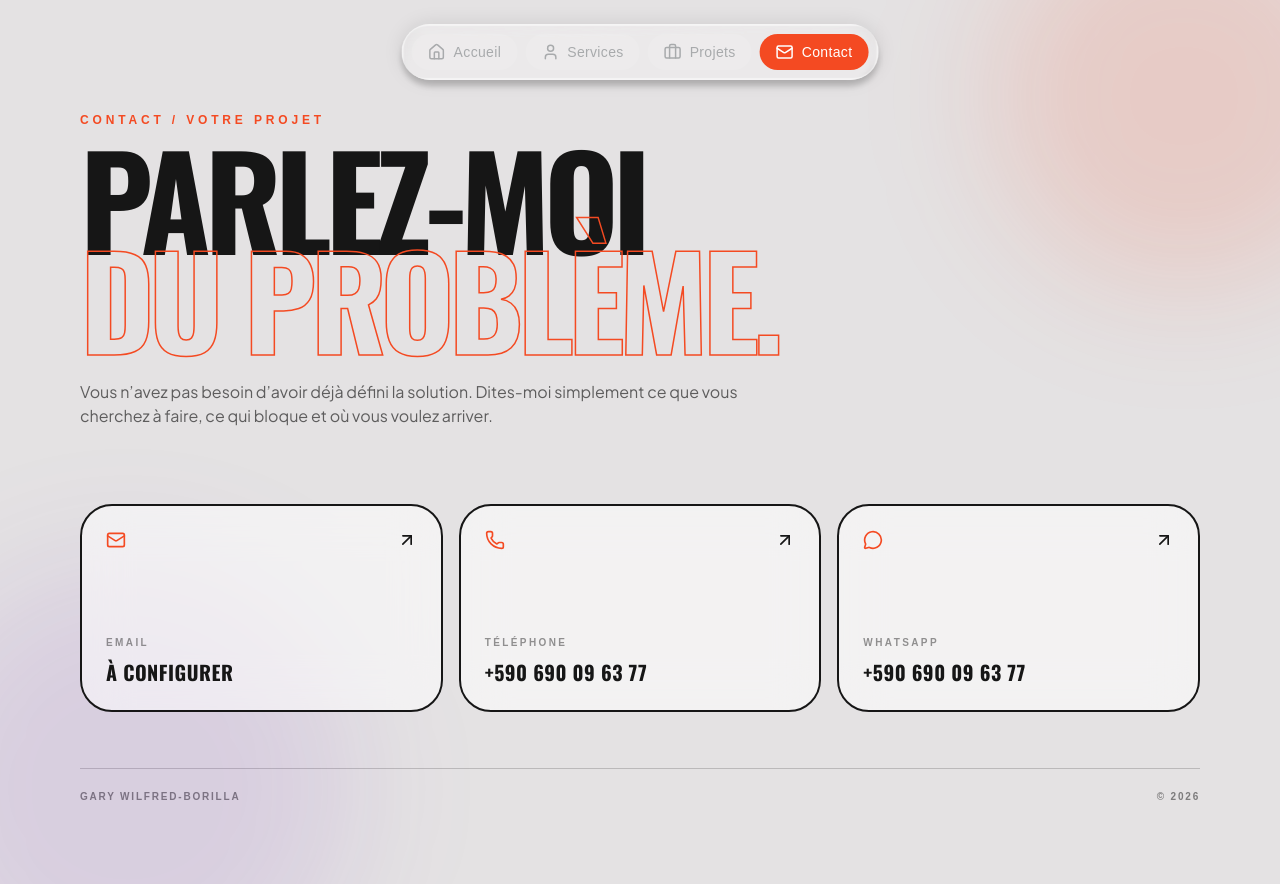
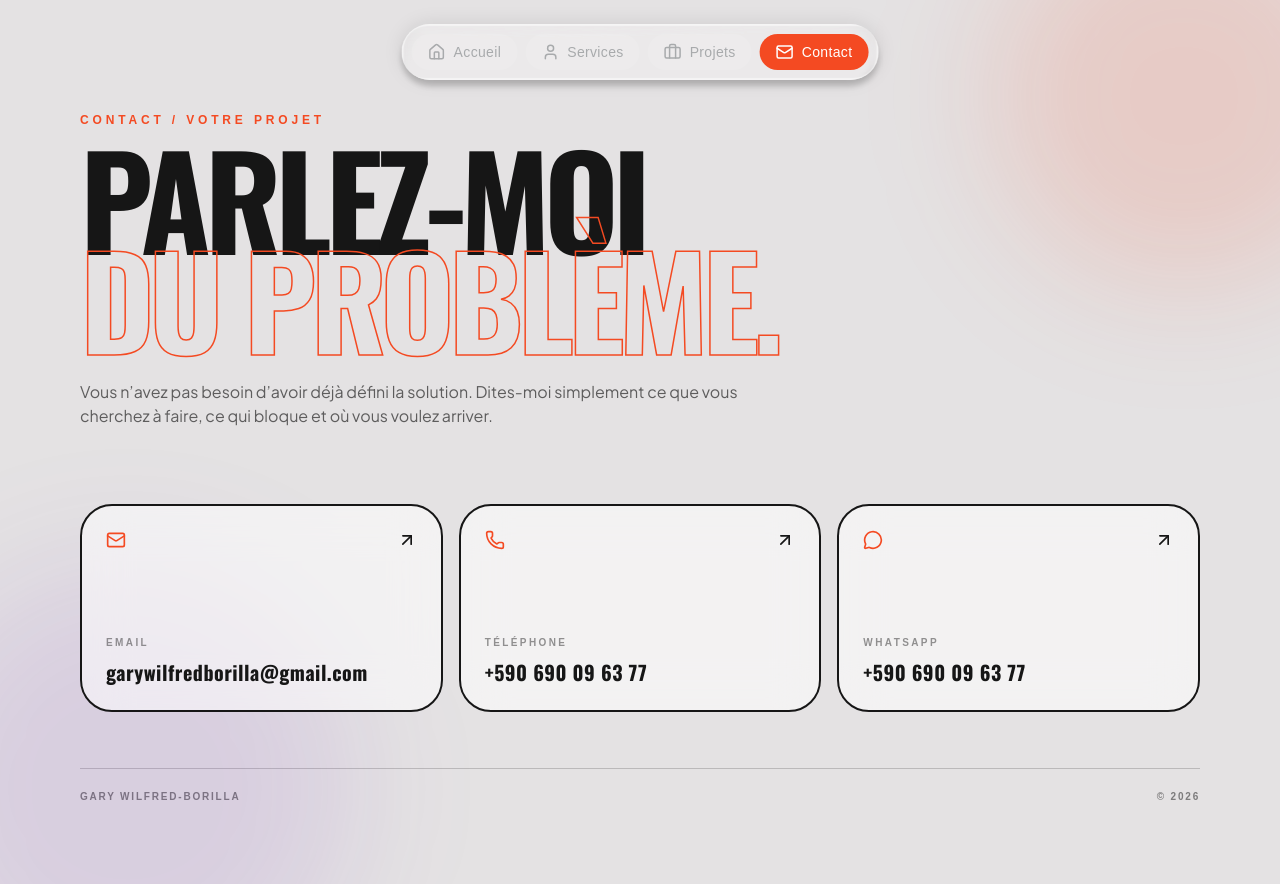
Before and after one commit to nuhfear1/Visit-card, a Next.js app: page /Visit-card/contact in a window 1280 px wide. Built offline with nearby package versions, Linux system fonts and the light colour scheme.

Commit message:
contact: ajouter l’adresse email

```diff
--- a/src/components/Contact.tsx
+++ b/src/components/Contact.tsx
@@ -14,7 +14,7 @@ type ContactLink = {
 };
 
 const links: ContactLink[] = [
-  { label: "EMAIL", value: "À CONFIGURER", mark: "@", icon: Mail },
+  { label: "EMAIL", value: "garywilfredborilla@gmail.com", mark: "@", icon: Mail, href: "mailto:garywilfredborilla@gmail.com" },
   { label: "TÉLÉPHONE", value: "+590 690 09 63 77", mark: "TEL", icon: Phone, href: "tel:+590690096377" },
   { label: "WHATSAPP", value: "+590 690 09 63 77", mark: "WA", icon: MessageCircle, href: "https://wa.me/590690096377" },
 ];
@@ -63,7 +63,7 @@ export default function Contact() {
                 </div>
                 <div>
                   <div className="text-[10px] font-bold uppercase tracking-[0.24em] text-[#161616]/45">{label}</div>
-                  <div className="mt-2 font-oswald text-xl font-bold uppercase tracking-wide">{value}</div>
+                  <div className="mt-2 break-words font-oswald text-xl font-bold tracking-wide">{value}</div>
                 </div>
               </>
             );
```
